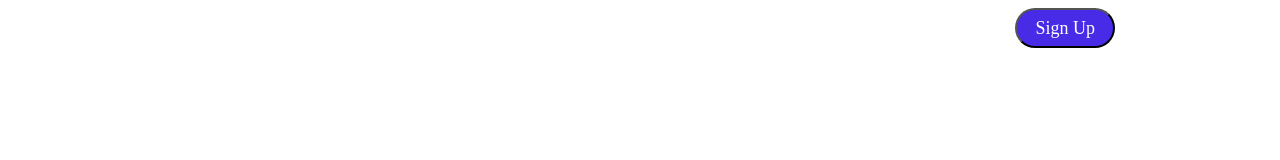
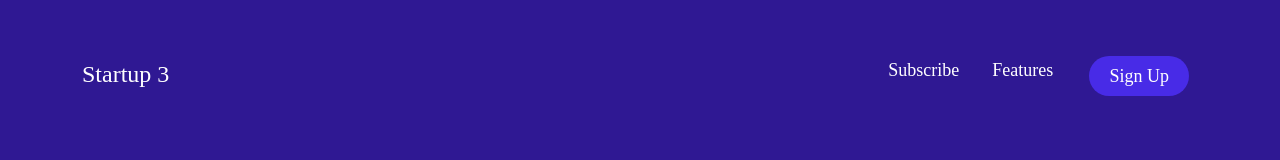
Before and after one commit to mohitgoyat525/14th-page, a plain HTML site: page index.html in a window 1280 px wide. Drawn offline with Linux system fonts and the light colour scheme.

Commit message:
style change

```diff
--- a/assets/css/style.css
+++ b/assets/css/style.css
@@ -1,5 +1,26 @@
+*{
+        margin: 0%;
+        padding: 0%;
+        text-decoration: none;
+        box-sizing: border-box;
+        list-style: none;
+    }
+  .container {
+      max-width: 1140px;
+      padding-left: 12px;
+      padding-right: 12px;
+      margin-left: auto;
+      margin-right: auto;
+  }
+
+
+body{
+    background: #2F1893;
+}
+
+
 .heading {
-
+    margin-top: 56px;
     display: flex;
 
 }
@@ -32,6 +53,7 @@
 }
 
 .btn {
+    border: none;
     width: 100px;
     height: 40px;
     gap: 0px;
--- a/index.html
+++ b/index.html
@@ -7,7 +7,6 @@
     <link rel="stylesheet" href="./assets/css/style.css">
 </head>
 <body>
-    <section>
     <div class="container">
     <div class="heading">
         <p class="start">Startup 3</p>
@@ -16,8 +15,11 @@
         <button class="btn">Sign Up</button>
 
     </div>
+    <section>
+
+
+
+    </section>
     </div>
-    </section>
-
 </body>
 </html>
```
Lines whose indentation alone changed are shown as unchanged.
